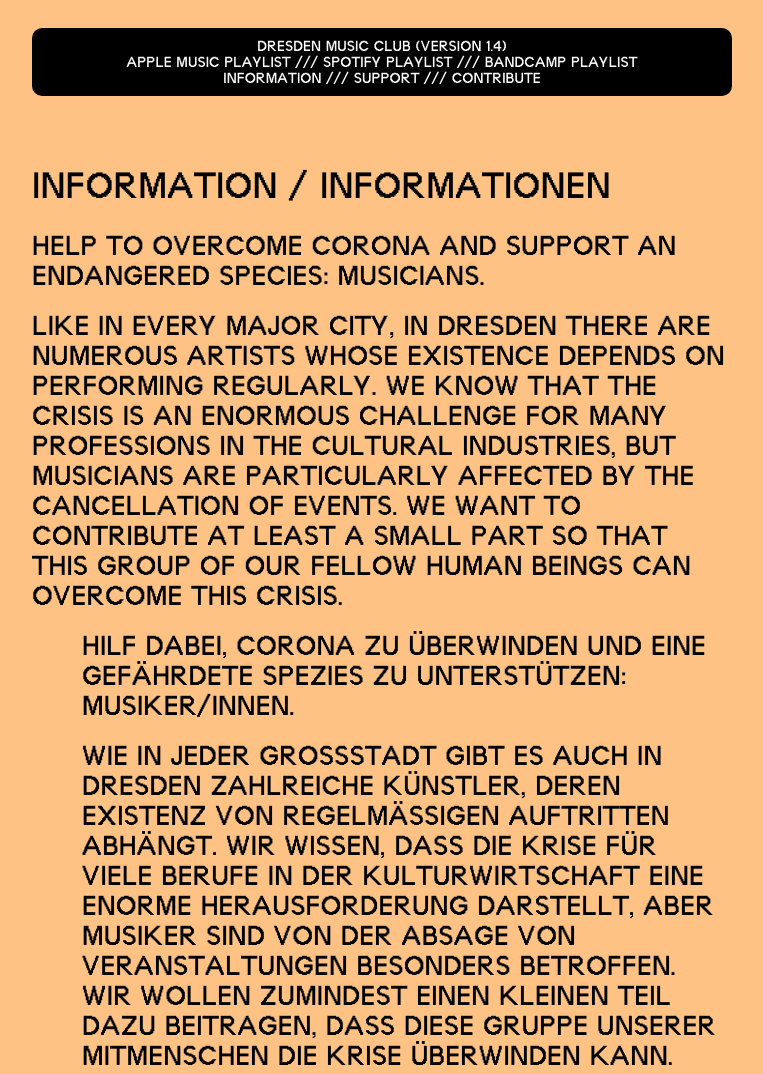
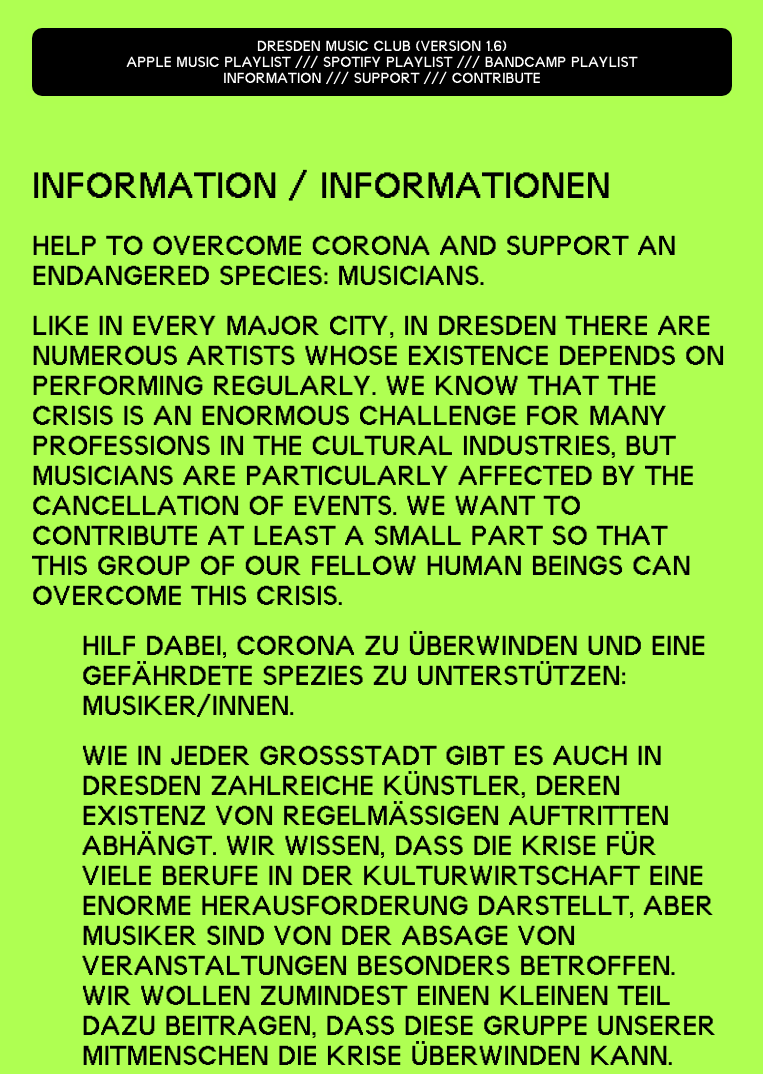
Before and after one commit to zerstoyber/coronahelp, a plain HTML site: page info.html in a window 1280 px wide. Shown: the top 1074 px of the page, without its empty margins (258-1021 px from the left). Drawn offline with Linux system fonts and the light colour scheme; files whose address does not match are found by name.

Commit message:
UPDATE 1.6

```diff
--- a/info.html
+++ b/info.html
@@ -1,7 +1,7 @@
 <!DOCTYPE html>
 <html>
 <head>
-  <title>DRESDEN MUSIC CLUB – INFORMATION</title>
+  <title>INFORMATION ABOUT DRESDEN MUSIC CLUB</title>
   <meta http-equiv="content-type" content="text/html; charset=utf-8" />
   <meta charset="utf-8">
   <meta name="viewport" content="width=device-width, initial-scale=1">
@@ -21,7 +21,7 @@
 </head>
 <body>
     <div class="menue">
-      <a class="blue" href="index.html">DRESDEN MUSIC CLUB (VERSION 1.4)</a><br>
+      <a class="blue" href="index.html">DRESDEN MUSIC CLUB (VERSION 1.6)</a><br>
       <a class="blue" href="index.html#apple">APPLE MUSIC PLAYLIST</a> ///
       <a class="blue" href="index.html#spotify">SPOTIFY PLAYLIST</a> ///
       <a class="blue" href="index.html#bandcamp">BANDCAMP PLAYLIST</a> <br>
@@ -98,7 +98,7 @@
     <div class="space"></div>
     <div class="space"></div>
     <div class="space"></div>
-    <div class="info_text">LAST UPDATE 20.03.2020</div>
+    <div class="info_text">LAST UPDATE 24.03.2020</div>
     <div class="info_text">FOTOS BY <a href="http://www.felixadler.org" target="_blank">FELIX ADLER</a> & <a href="https://studiosuspect.com" target="_blank">CARL SUSPECT</a><br>
     TEXT BY PHILIPP DEMANKOWSKI<br>
     DESIGN BY HUMANS IN PROCESS (<a href="https://jacobstoy.tumblr.com" target="_blank">J.S.</a>)<br>
--- a/src/main.css
+++ b/src/main.css
@@ -24,7 +24,7 @@
 
 
 body {
-  background: #FFC285;
+  background: #AFFF52;
 
   padding: 20px;
   max-width: 700px;
@@ -89,9 +89,9 @@ p:hover {
   width: auto;
   position: sticky;
 
-  -webkit-box-shadow: 0px 0px 6px 0px rgba(255,194,133,1);
-  -moz-box-shadow: 0px 0px 6px 0px rgba(255,194,133,1);
-  box-shadow: 0px 0px 6px 0px rgba(255,194,133,1);
+  -webkit-box-shadow: 0px 0px 6px 0px #AFFF52;
+  -moz-box-shadow: 0px 0px 6px 0px #AFFF52;
+  box-shadow: 0px 0px 6px 0px #AFFF52;
 }
 
 .menue a {
```
Also changed, not shown: index.html (+11 -8 lines), paint.html (+3 -3 lines).
